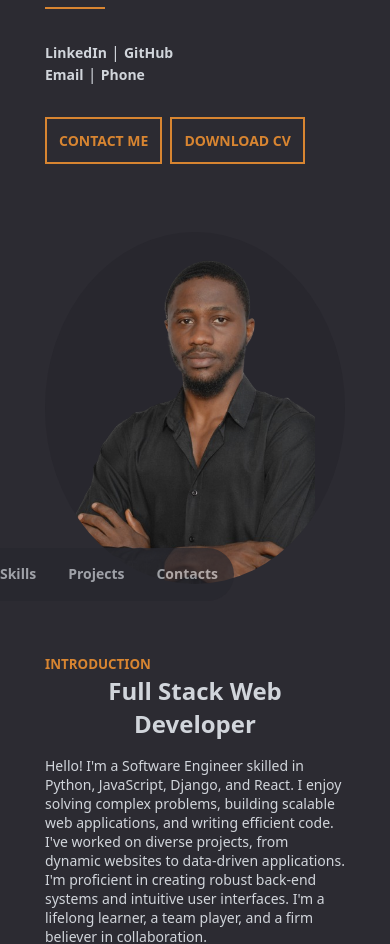
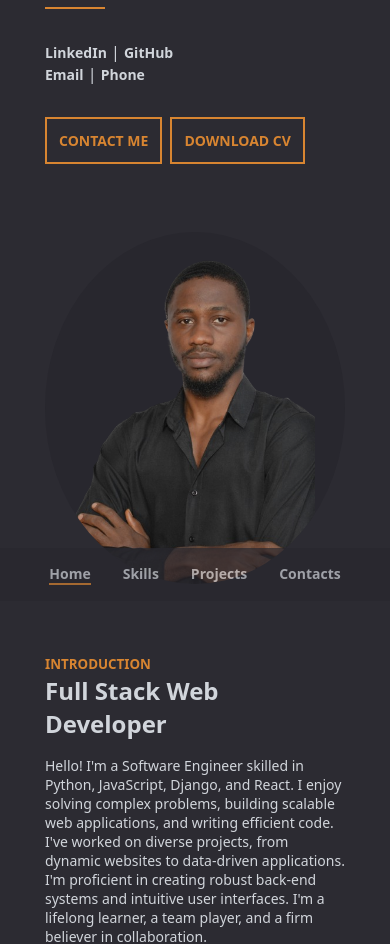
Before and after one commit to devRaphael13/portfolio, a plain HTML site: page index.html in a window 390 px wide. Shown: the part 159-1103 px from the top of the page. Drawn offline with Linux system fonts and the light colour scheme.

Commit message:
Fix: bug fixes and center navbar

```diff
--- a/index.js
+++ b/index.js
@@ -18,10 +18,10 @@ function projects() {
         },
         {
             name: "Real Estate App",
-            description: "A Real Estate Website",
+            description: "A Real Estate company website",
             live_link: "https://django-home-agent-app.vercel.app/",
             repo_link: "https://github.com/devRaphael13/Django_home_agent_app",
-            tags: ["django", "python"],
+            tags: ["django", "python", "TailwindCSS"],
         },
     ];
 
@@ -127,8 +127,8 @@ const observer = new IntersectionObserver((element) => {
     });
 });
 
-const allH2 = document.querySelectorAll("h2");
-
+let allH2 = document.querySelectorAll("h2");
+allH2 = Array.from(allH2).slice(1)
 for (let h2 of allH2) {
     observer.observe(h2)
 }
--- a/style.css
+++ b/style.css
@@ -12,6 +12,7 @@
     margin: 0;
     font-size: normal;
 }
+
 
 a {
     color: inherit;
@@ -170,10 +171,6 @@ nav {
     max-width: 300px;
 }
 
-.hero__about>h2 {
-    text-align: center;
-}
-
 /* Skills Section  */
 
 .skills {
@@ -317,10 +314,23 @@ footer>small {
 
 
 /* Media Queries */
+
+@media screen and (max-width: 800px) {
+    nav {
+        right: 30%;
+    }
+}
+
 @media screen and (max-width: 500px) {
     .skills__skills svg {
         height: 6rem;
         width: 6rem;
+    }
+
+    nav {
+        width: 100%;
+        right: 0;
+        border-radius: 0;
     }
 
     h1 {
```
